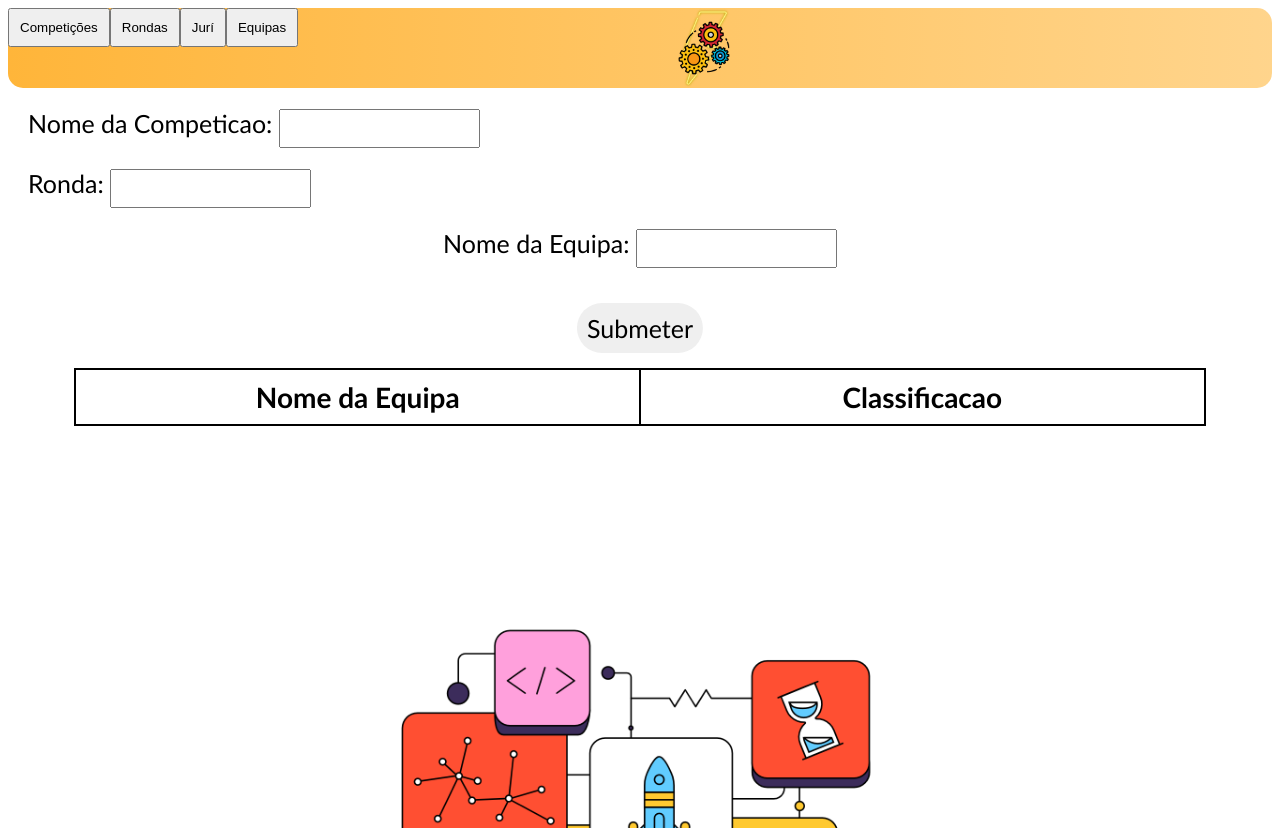
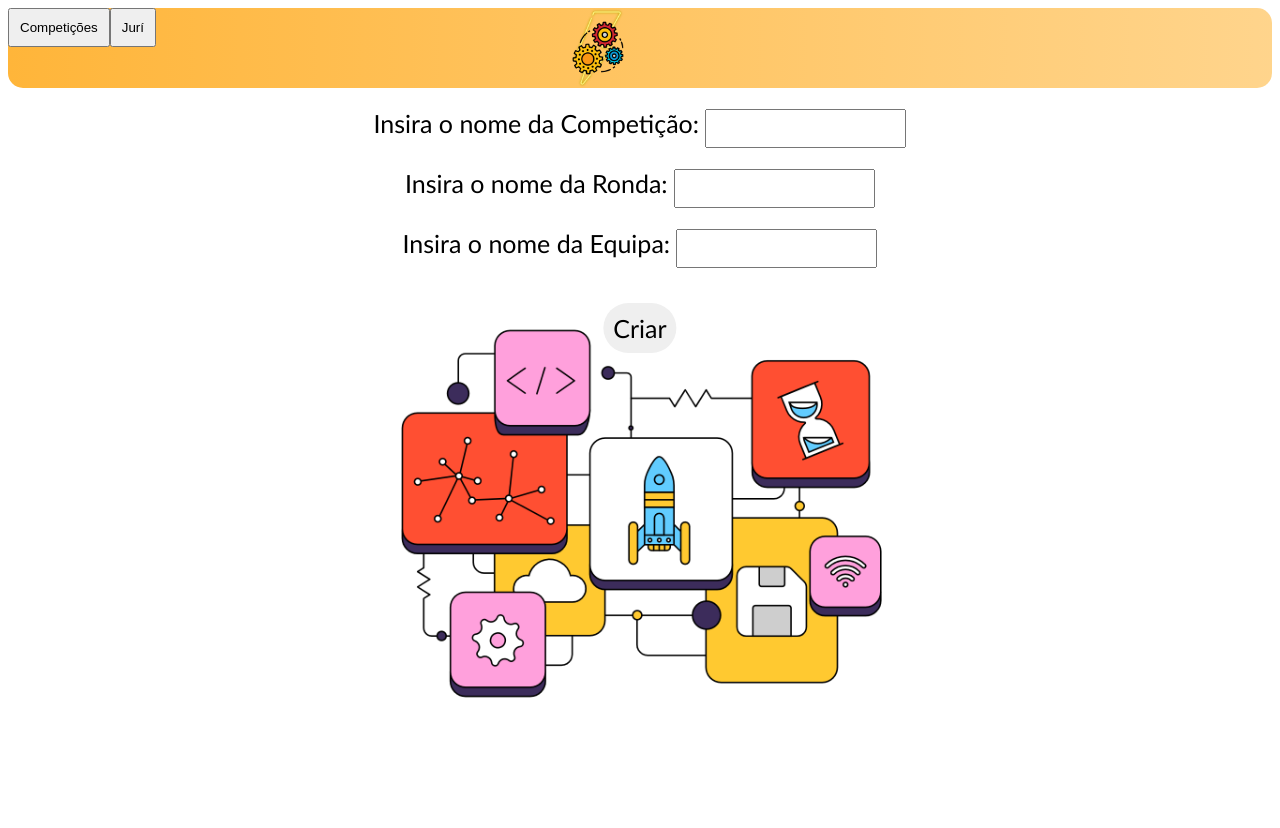
Before and after one commit to rafamartins27/Lsis1, a web app: page / in a window 1280 px wide. Shown: the top 828 px of the page. After the commit the page ends 698 px from the top, so only its background shows below. Run offline with its HTML, style and script files only (its server is not run), Linux system fonts and the light colour scheme; data that the repository does not hold is empty.

Commit message:
Restruturacao das classes
Páginas restruturadas de acordo com os modelos no logbook.
A página Histórico Competições é a mais incompleta porque falta a tabela

```diff
--- a/LSISProject/src/main/java/webroot/index.html
+++ b/LSISProject/src/main/java/webroot/index.html
@@ -10,17 +10,11 @@
 </head>
 <body>
 <div class="navbar">
-    <form action="html/competicao.html">
+    <form action="html/historicoCompeticoes.html">
         <input type="submit" value="Competições">
-    </form>
-    <form action="html/rondas.html">
-        <input type="submit" value="Rondas">
     </form>
     <form action="html/juri.html">
         <input type="submit" value="Jurí">
-    </form>
-    <form action="html/equipas.html">
-        <input type="submit" value="Equipas">
     </form>
     <div class="btt">&nbsp;</div>
     <div class="btt">&nbsp;</div>
@@ -30,26 +24,12 @@
     <div class="btt">&nbsp;</div>
 </div>
 
-<div class="info">
-    <label>Nome da Competicao: <input id="nomeCompeticao" type="text"></label>
-    <label>Ronda: <input id="nomeRonda" type="text"></label>
-</div>
-
 <div class="completebox">
-    <label>Nome da Equipa: <input id="nomeEquipa" type="text"></label>
+    <label>Insira o nome da Competição: <input id="nomeCompeticao" type="text"></label>
+    <label>Insira o nome da Ronda: <input id="nomeRonda" type="text"></label>
+    <label>Insira o nome da Equipa: <input id="nomeEquipa" type="text"></label>
     <span id="error"></span>
-    <button class="bttt" onclick="publishToTable()">Submeter</button>
-</div>
-
-<div id="tables">
-    <table id="table">
-        <thead>
-        <tr>
-            <th>Nome da Equipa</th>
-            <th>Classificacao</th>
-        </tr>
-        </thead>
-    </table>
+    <button class="bttt" onclick="createNew()">Criar</button>
 </div>
 
 <div class="imagem"><img src="assets/imageminicio.png" class="imag"></div>
--- a/LSISProject/src/main/java/webroot/js/mainJs.js
+++ b/LSISProject/src/main/java/webroot/js/mainJs.js
@@ -17,3 +17,11 @@ function publishToTable() {
         tableElement.appendChild(tbodyElement);
     }
 }
+
+function createNew() {
+    const nomeCompeticao = document.getElementById('nomeEquipa').value;
+    const nomeRonda = document.getElementById('nomeEquipa').value;
+    const nomeEquipa = document.getElementById('nomeEquipa').value;
+    const error = document.getElementById('error');
+    error.innerHTML = (!nomeEquipa || !nomeCompeticao || !nomeRonda) ? 'Nome da equipa e classificação e ronda são obrigatórios.' : '';
+}
```
Also changed, not shown: LSISProject/src/main/java/webroot/html/competicao.html (deleted, +0 -10 lines), LSISProject/src/main/java/webroot/html/equipas.html (deleted, +0 -10 lines), LSISProject/src/main/java/webroot/html/historicoCompeticoes.html (added, +27 -0 lines), LSISProject/src/main/java/webroot/html/juri.html (+7 -1 lines), LSISProject/src/main/java/webroot/html/rondas.html (deleted, +0 -10 lines).
